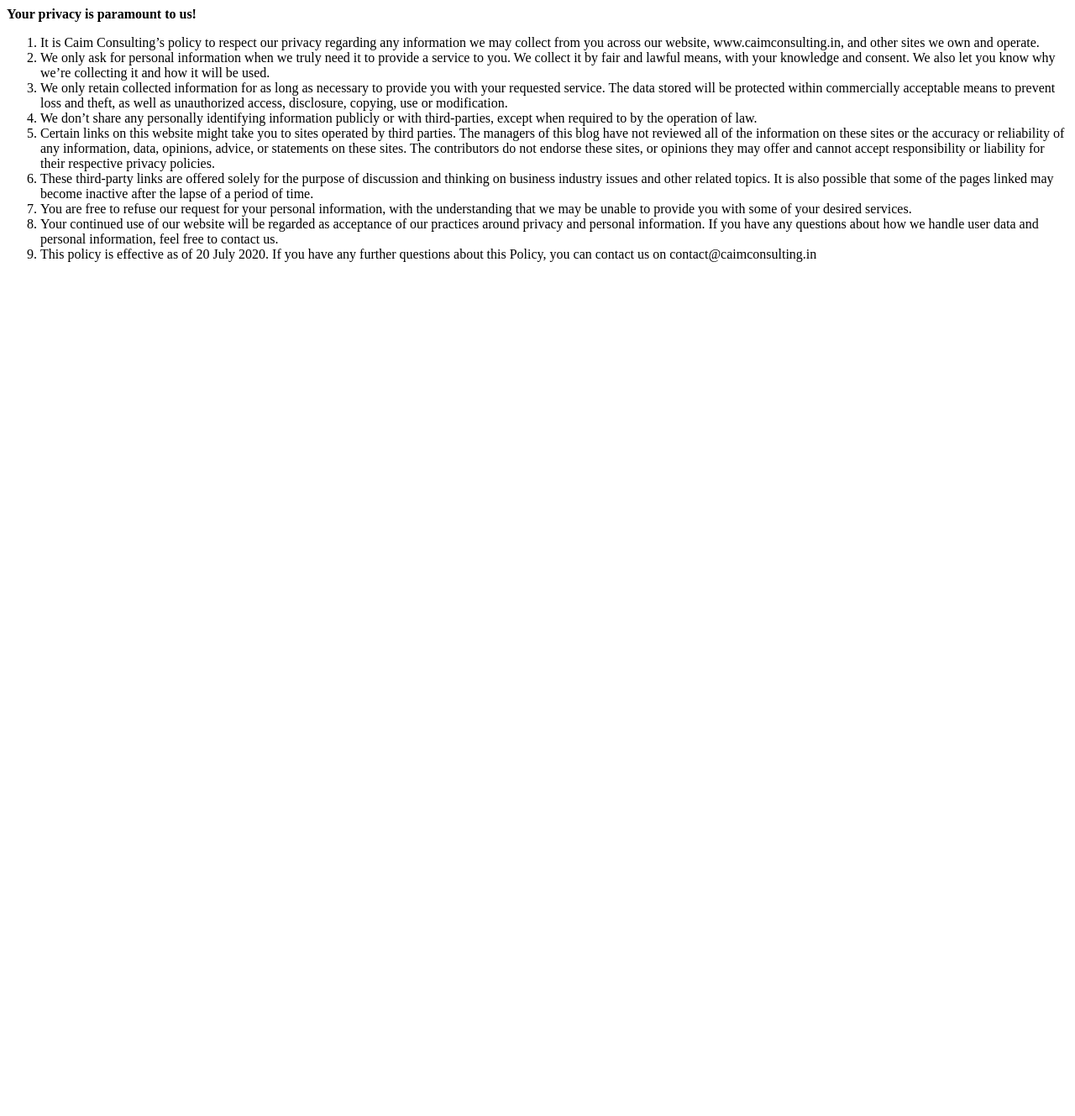
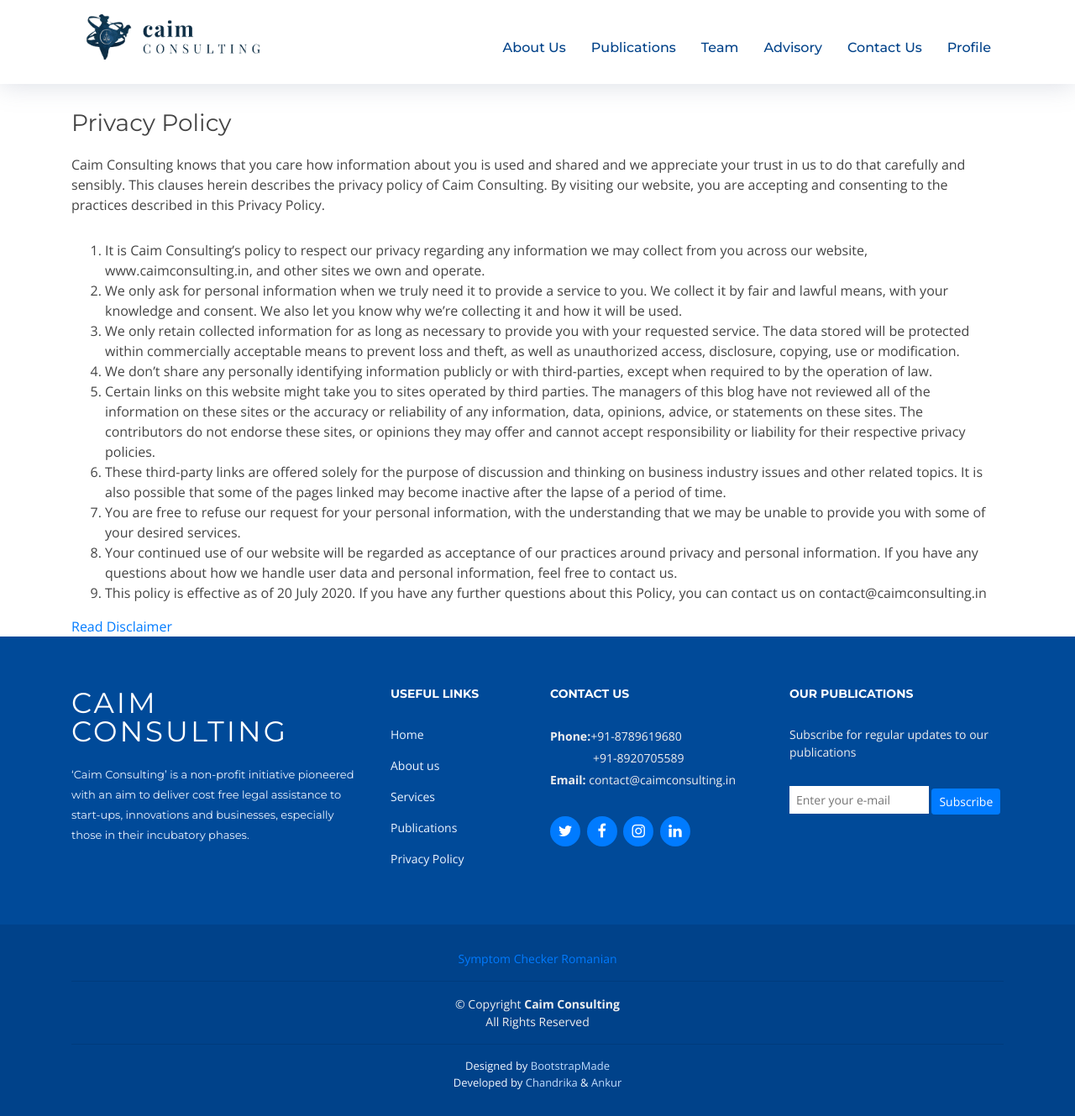
Before and after one commit to caimconsulting/caim-consulting-website, a Django app: page /privacy/ in a window 1280 px wide. Shown: the whole page at 84% size. Before the commit the page ends 312 px from the top, so only its background shows below. Run offline with Django 3.2, Linux system fonts and the light colour scheme; parts of the project's set-up code (start-up, migrations or seed data) failed here and were passed over; some libraries are stand-ins or nearby versions.

Commit message:
feat: make privacy policy page as part of main website

```diff
--- a/mainsite/templates/privacy_policy.html
+++ b/mainsite/templates/privacy_policy.html
@@ -1,12 +1,17 @@
-<!DOCTYPE html>
-<html lang="en" dir="ltr">
-  <head>
-    <meta charset="utf-8" />
-    <title>Privacy Policy</title>
-  </head>
-  <body>
-    <div class="container">
-      <strong>Your privacy is paramount to us!</strong>
+{% extends "base.html" %} {% block page_content %}
+<!-- prettier-ignore -->
+{% load static %}
+
+<main id="main">
+  <div class="container" id="privacy-policy">
+    <h3>Privacy Policy</h3>
+    <p>
+      Caim Consulting knows that you care how information about you is used and
+      shared and we appreciate your trust in us to do that carefully and
+      sensibly. This clauses herein describes the privacy policy of Caim
+      Consulting. By visiting our website, you are accepting and consenting to
+      the practices described in this Privacy Policy.
+    </p>
     <ol>
       <li>
         It is Caim Consulting’s policy to respect our privacy regarding any
@@ -14,45 +19,44 @@
         www.caimconsulting.in, and other sites we own and operate.
       </li>
       <li>
-          We only ask for personal information when we truly need it to provide
-          a service to you. We collect it by fair and lawful means, with your
-          knowledge and consent. We also let you know why we’re collecting it
-          and how it will be used.
+        We only ask for personal information when we truly need it to provide a
+        service to you. We collect it by fair and lawful means, with your
+        knowledge and consent. We also let you know why we’re collecting it and
+        how it will be used.
       </li>
       <li>
-          We only retain collected information for as long as necessary to
-          provide you with your requested service. The data stored will be
-          protected within commercially acceptable means to prevent loss and
-          theft, as well as unauthorized access, disclosure, copying, use or
-          modification.
+        We only retain collected information for as long as necessary to provide
+        you with your requested service. The data stored will be protected
+        within commercially acceptable means to prevent loss and theft, as well
+        as unauthorized access, disclosure, copying, use or modification.
       </li>
       <li>
         We don’t share any personally identifying information publicly or with
         third-parties, except when required to by the operation of law.
       </li>
       <li>
-          Certain links on this website might take you to sites operated by
-          third parties. The managers of this blog have not reviewed all of the
+        Certain links on this website might take you to sites operated by third
+        parties. The managers of this blog have not reviewed all of the
         information on these sites or the accuracy or reliability of any
         information, data, opinions, advice, or statements on these sites. The
-          contributors do not endorse these sites, or opinions they may offer
-          and cannot accept responsibility or liability for their respective
-          privacy policies.
+        contributors do not endorse these sites, or opinions they may offer and
+        cannot accept responsibility or liability for their respective privacy
+        policies.
       </li>
       <li>
-          These third-party links are offered solely for the purpose of
-          discussion and thinking on business industry issues and other related
-          topics. It is also possible that some of the pages linked may become
-          inactive after the lapse of a period of time.
+        These third-party links are offered solely for the purpose of discussion
+        and thinking on business industry issues and other related topics. It is
+        also possible that some of the pages linked may become inactive after
+        the lapse of a period of time.
       </li>
       <li>
         You are free to refuse our request for your personal information, with
-          the understanding that we may be unable to provide you with some of
-          your desired services.
+        the understanding that we may be unable to provide you with some of your
+        desired services.
       </li>
       <li>
-          Your continued use of our website will be regarded as acceptance of
-          our practices around privacy and personal information. If you have any
+        Your continued use of our website will be regarded as acceptance of our
+        practices around privacy and personal information. If you have any
         questions about how we handle user data and personal information, feel
         free to contact us.
       </li>
@@ -63,5 +67,9 @@
       </li>
     </ol>
   </div>
-  </body>
-</html>
+  <div class="container">
+    <a href="{% url 'disclaimer'%}">Read Disclaimer</a>
+  </div>
+</main>
+
+{% endblock %}
```
Lines whose indentation alone changed are shown as unchanged.
